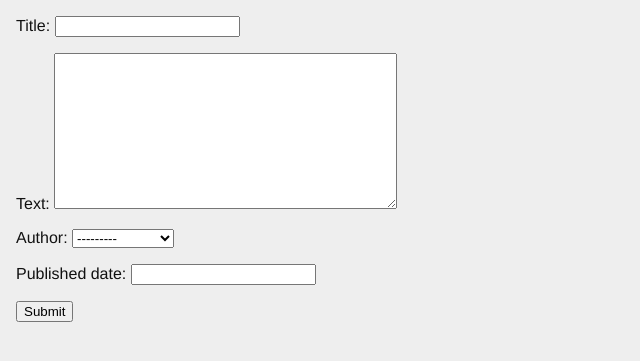
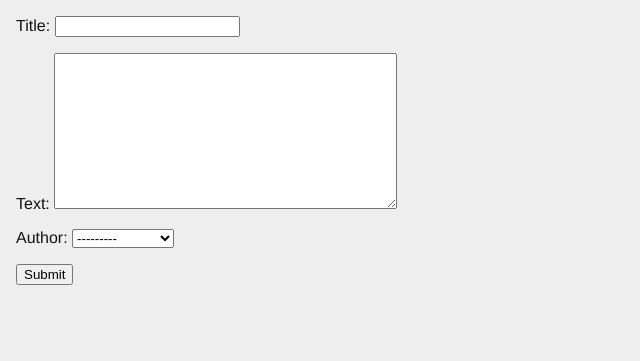
Before and after one commit to pythongal6295/django_blog, a Django app: template blogging/templates/blogging/add.html in a window 1280 px wide. Shown: the part 20-381 px from the top of the page, without its empty margins (0-640 px from the left). Run offline with Django 3.2, Linux system fonts and the light colour scheme; the template is opened without the code that fills it: values that come from a table or form of the project are taken from there, others are empty; data comes from the database, SQL or seed files in the repository.

Commit message:
made small syntax edits

```diff
--- a/blogging/forms.py
+++ b/blogging/forms.py
@@ -5,4 +5,4 @@ from blogging.models import Post
 class MyPostForm(ModelForm):
     class Meta:
         model = Post
-        fields = ["title", "text", "author", "published_date"]
+        fields = ["title", "text", "author"]
--- a/blogging/templates/blogging/add.html
+++ b/blogging/templates/blogging/add.html
@@ -1,10 +1,10 @@
 {% extends "base.html" %}{% block content %}
 
-<form methods="post">
+<form method="post">
 {% csrf_token %}
-{{form.as_p}}
+{{ form.as_p }}
 
-<button type="submit" class="add-post">Submit</button>
+<button type="submit" class="add_post">Submit</button>
 </form>
 
 {% endblock %}
--- a/blogging/views.py
+++ b/blogging/views.py
@@ -26,7 +26,7 @@ def add_model(request):
         form = MyPostForm(request.POST)
         if form.is_valid():
             model_instance = form.save(commit=False)
-            model_instance.published_date = timezone.now()
+            # model_instance.published_date = timezone.now()
             model_instance.save()
             return redirect("/")
         else:
```
